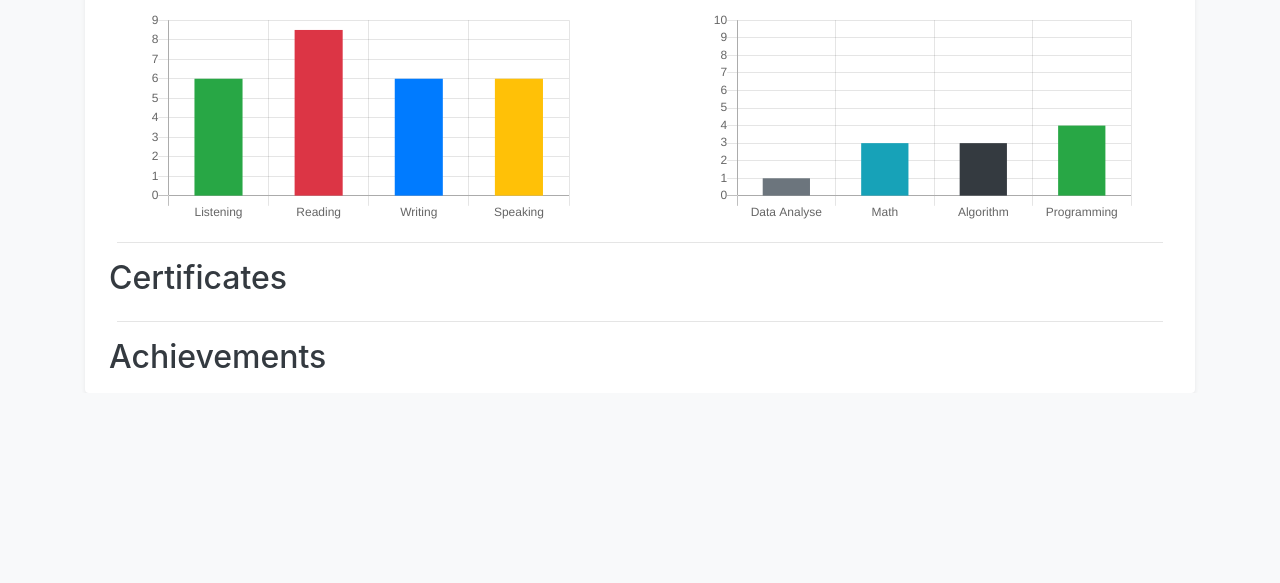
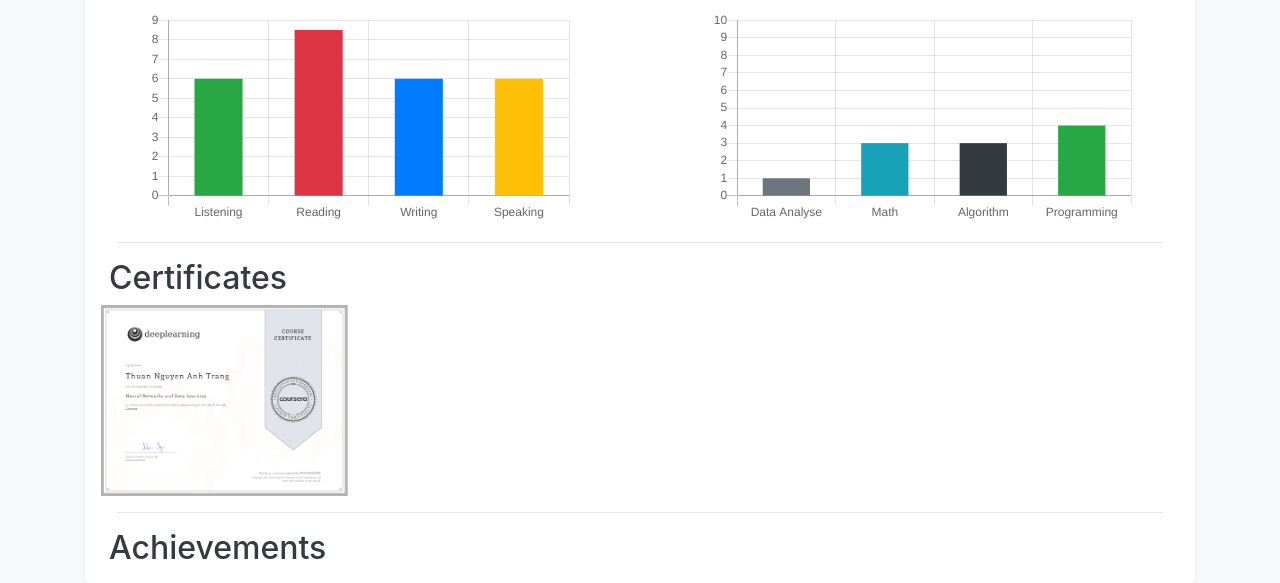
Before and after one commit to BetaBotWebsite/AboutPage, a plain HTML site: page index.html in a window 1280 px wide. Shown: the part 511-1094 px from the top of the page. Before the commit the page ends 904 px from the top, so only its background shows below. Drawn offline with nearby package versions, Linux system fonts and the light colour scheme.

Commit message:
Upload certifications

```diff
--- a/index.html
+++ b/index.html
@@ -72,7 +72,10 @@
       <hr class="text-dark ml-4 mr-4">
       <div class="Certificate">
         <p class="h2 ml-3">Certificates</p>
-        <div class="row">
+        <div class="row pl-2 pr-2">
+          <div class="col-md-3 col-sm-12">
+            <a href="https://www.coursera.org/account/accomplishments/certificate/PZEDVJEJQPNL"><img src="./img/certificate/Coursera PZEDVJEJQPNL-1.png" width="100%"></a>
+          </div>
         </div>
       </div>
       <hr class="text-dark ml-4 mr-4">
```
Also changed, not shown: img/certificate/Coursera PZEDVJEJQPNL-1.png (added).
